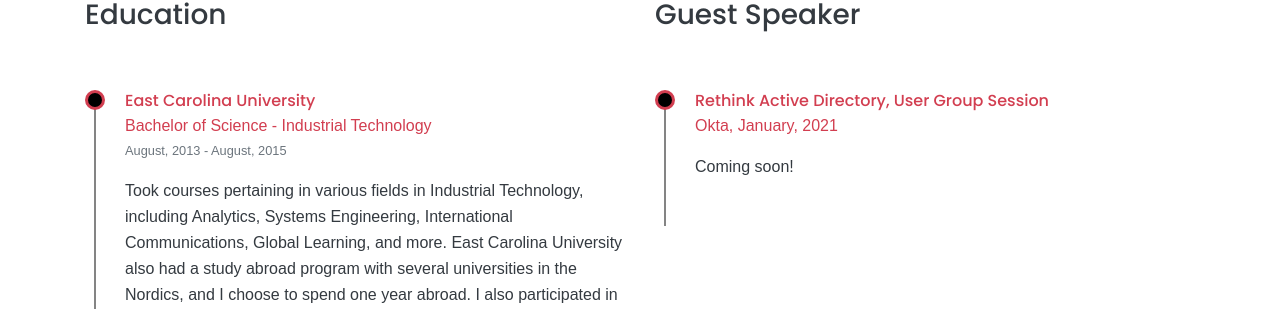
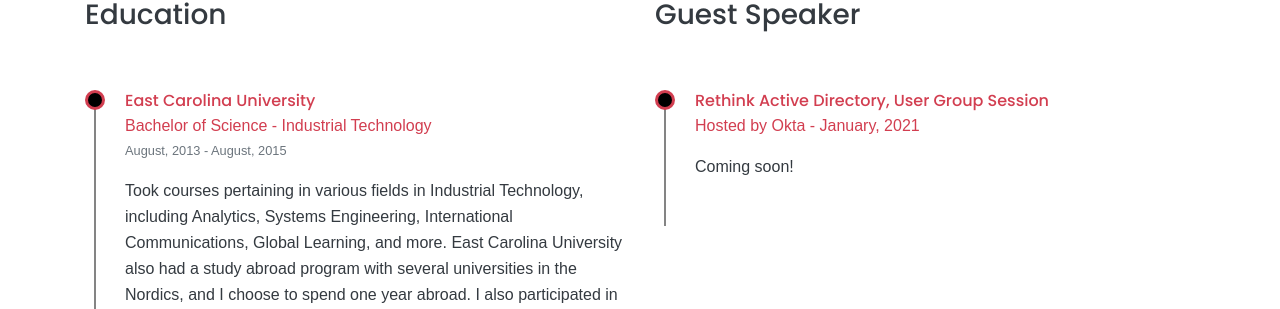
Before and after one commit to delize/delize.github.io, a Jekyll site: the page built from index.md, in a window 1280 px wide and 900 px high, scrolled down 5324 px. Shown: the part 143-452 px from the top of the window. Built offline with Jekyll 4.4.1, drawn with Linux system fonts in a browser that asks for light colours; some web fonts are replaced.

Commit message:
Update delimitter

```diff
--- a/_includes/page-resume.html
+++ b/_includes/page-resume.html
@@ -70,7 +70,7 @@
                     {% for event in events %}
                     <li>
                         <h6 class="base-color mb-0"><a class="link-hover base-color" href="{{ event.link}}">{{ event.title }}</a></h6>
-                        <h7 class="base-color mb-0">{{ event.host }}, {{ event.date | date: "%B, %Y" }}</h7>
+                        <h7 class="base-color mb-0">Hosted by {{ event.host }} - {{ event.date | date: "%B, %Y" }}</h7>
                         <p class="text-dark py-3"> {{ event.description }} </p>
                     </li>
                     {% endfor %}
```
